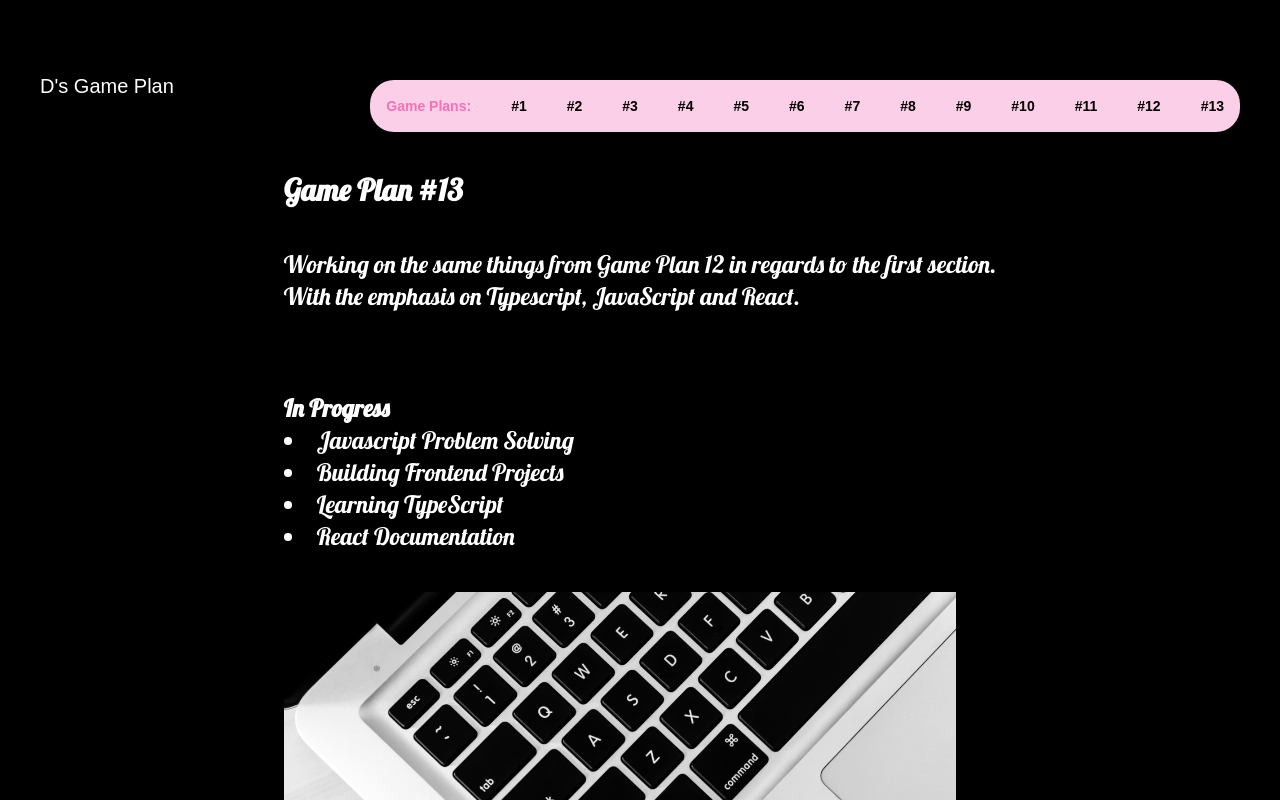
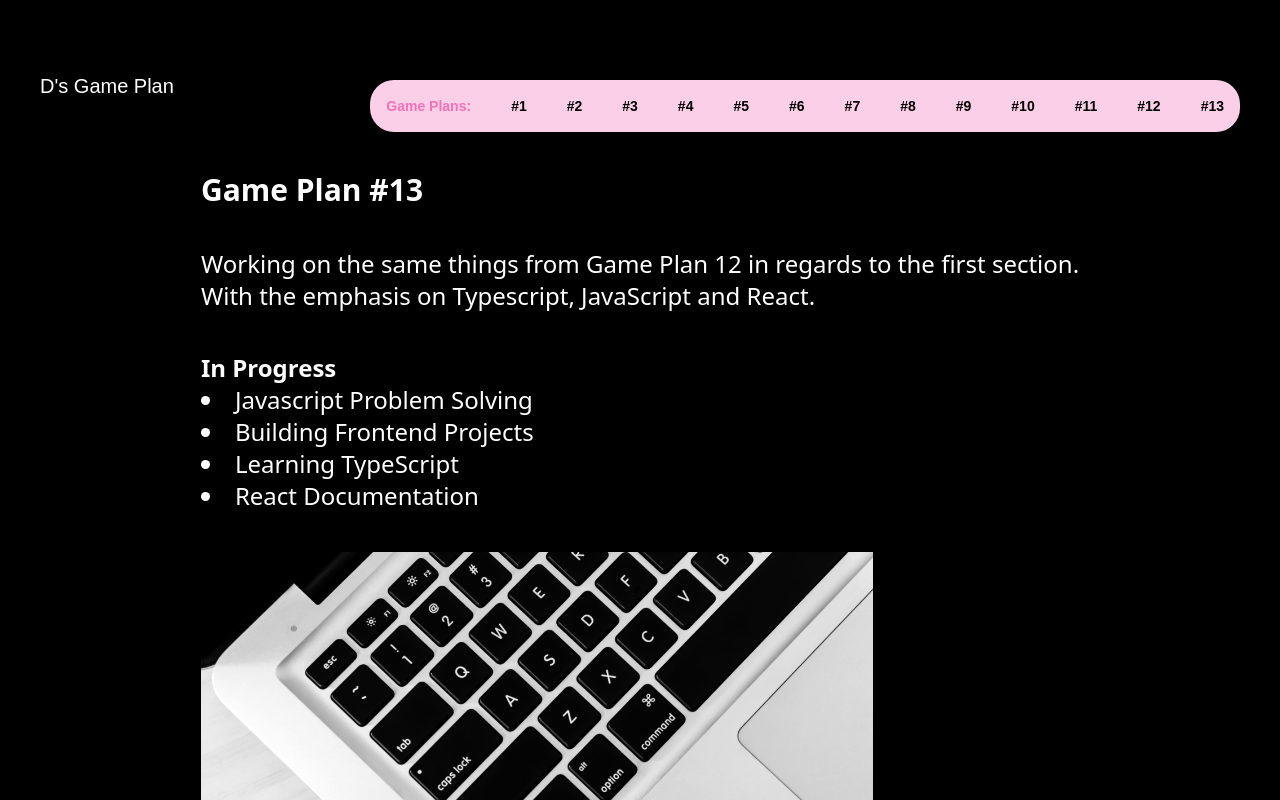
Before and after one commit to Davonne007-TX/game-plan, a React (Vite) app: page /gamePlan13 in a window 1280 px wide. Shown: the top 800 px of the page. Built offline with nearby package versions, Linux system fonts and the light colour scheme; a web font is replaced by a local one.

Commit message:
final styles game plan 13

```diff
--- a/src/components/Thirteen/GamePlan13.jsx
+++ b/src/components/Thirteen/GamePlan13.jsx
@@ -5,7 +5,7 @@ export default function GamePlan13() {
 
   return (
     <>
-      <main className="flex-time ml-10 md:ml-0  text-white text-lg md:text-2xl font-lobster">
+      <main className="flex-time ml-10 md:ml-0 text-white text-lg md:text-2xl">
         <section>
           <h2 className="font-bold text-2xl md:text-3xl lg:text-4x mb-10">
             Game Plan #13
--- a/src/components/Thirteen/InProgress.jsx
+++ b/src/components/Thirteen/InProgress.jsx
@@ -6,7 +6,7 @@ export default function InProgress() {
     { inProgress: "React Documentation", id: 3 },
   ];
   return (
-    <section className="mt-20">
+    <section className="mt-10">
       <p className="font-bold">In Progress</p>
       {rightNow.map((now) => (
         <li key={now.id}>{now.inProgress}</li>
```
